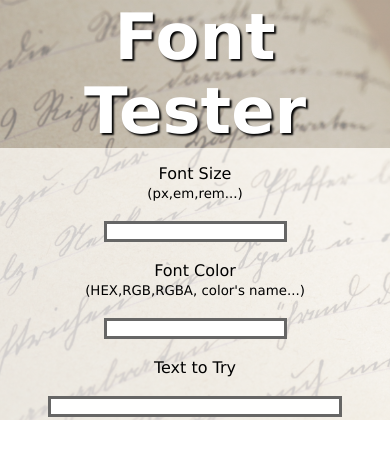
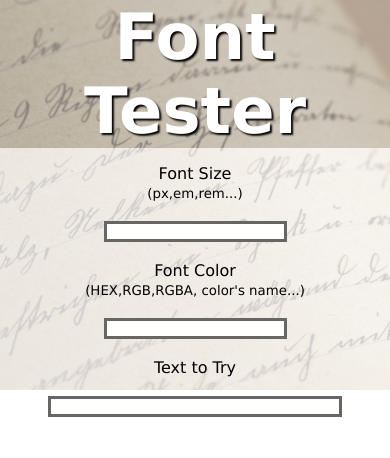
Before and after one commit to renanmbs/font, a React (Create React App) app: page / in a window 390 px wide. Shown: the top 458 px of the page. Built offline with nearby package versions, Linux system fonts and the light colour scheme.

Commit message:
Feb 17  2023

```diff
--- a/src/App.css
+++ b/src/App.css
@@ -44,7 +44,7 @@ input{
   }
 
   #banner{
-    min-height: 100vw;
+    height: 100vw;
   }
 
   #banner h1{
```
